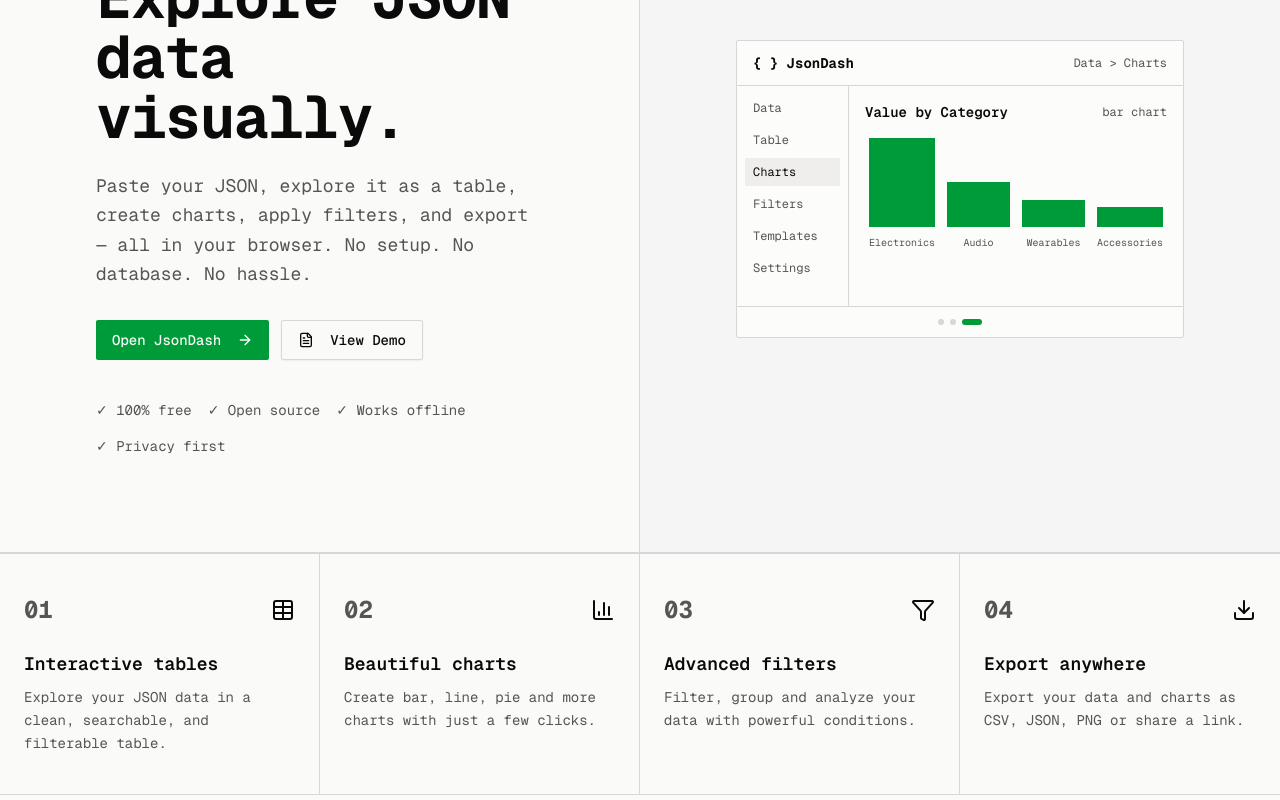
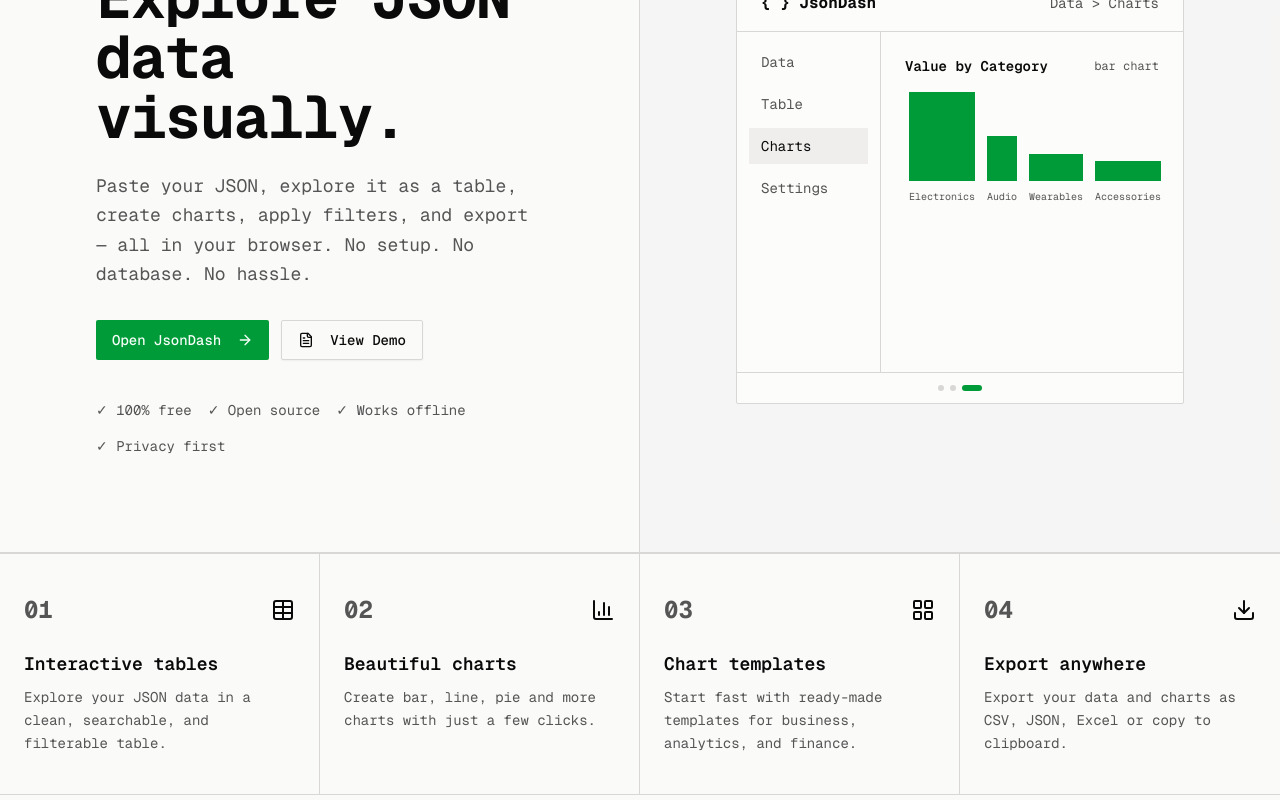
Before and after one commit to fdevaibhavpal/json2stats, a Next.js app: page / in a window 1280 px wide. Shown: the part 240-1040 px from the top of the page. Built offline with nearby package versions, Linux system fonts and the light colour scheme.

Commit message:
feat(landing): update features and add hover effects

```diff
--- a/src/components/landing/features-section.tsx
+++ b/src/components/landing/features-section.tsx
@@ -1,6 +1,6 @@
 'use client';
 
-import { Table, BarChart3, Filter, Download } from 'lucide-react';
+import { Table, BarChart3, LayoutGrid, Download } from 'lucide-react';
 
 const FEATURES = [
   {
@@ -17,14 +17,14 @@
   },
   {
     number: '03',
-    title: 'Advanced filters',
-    description: 'Filter, group and analyze your data with powerful conditions.',
-    icon: Filter,
+    title: 'Chart templates',
+    description: 'Start fast with ready-made templates for business, analytics, and finance.',
+    icon: LayoutGrid,
   },
   {
     number: '04',
     title: 'Export anywhere',
-    description: 'Export your data and charts as CSV, JSON, PNG or share a link.',
+    description: 'Export your data and charts as CSV, JSON, Excel or copy to clipboard.',
     icon: Download,
   },
 ];
@@ -36,13 +36,25 @@
         {FEATURES.map((feature) => {
           const Icon = feature.icon;
           return (
-            <div key={feature.number} className="px-6 py-10 sm:border-b lg:border-b-0 border-border">
-              <div className="flex items-center justify-between mb-6">
+            <div
+              key={feature.number}
+              className="group relative px-6 py-10 sm:border-b lg:border-b-0 border-border overflow-hidden transition-colors hover:bg-muted/40"
+            >
+              {/* Abstract light background, revealed on hover */}
+              <div
+                className="pointer-events-none absolute inset-0 opacity-0 group-hover:opacity-100 transition-opacity duration-500"
+                style={{
+                  background:
+                    'radial-gradient(circle at 85% 15%, color-mix(in oklch, var(--primary) 18%, transparent) 0%, transparent 55%), radial-gradient(circle at 10% 90%, color-mix(in oklch, var(--primary) 10%, transparent) 0%, transparent 50%)',
+                }}
+              />
+
+              <div className="relative flex items-center justify-between mb-6">
                 <span className="text-2xl font-bold text-muted-foreground font-mono">{feature.number}</span>
-                <Icon className="h-6 w-6 text-foreground" />
+                <Icon className="h-6 w-6 text-foreground transition-transform duration-300 group-hover:-translate-y-0.5 group-hover:scale-110 group-hover:text-primary" />
               </div>
-              <h3 className="font-semibold text-lg mb-2">{feature.title}</h3>
-              <p className="text-sm text-muted-foreground leading-relaxed">{feature.description}</p>
+              <h3 className="relative font-semibold text-lg mb-2">{feature.title}</h3>
+              <p className="relative text-sm text-muted-foreground leading-relaxed">{feature.description}</p>
             </div>
           );
         })}
--- a/src/components/landing/hero-demo-animation.tsx
+++ b/src/components/landing/hero-demo-animation.tsx
@@ -9,8 +9,6 @@
   { label: 'Data', step: 'input' },
   { label: 'Table', step: 'table' },
   { label: 'Charts', step: 'charts' },
-  { label: 'Filters', step: 'input' },
-  { label: 'Templates', step: 'input' },
   { label: 'Settings', step: 'input' },
 ];
 
@@ -56,19 +54,19 @@
       onMouseEnter={() => setPaused(true)}
       onMouseLeave={() => setPaused(false)}
     >
-      <div className="flex items-center justify-between px-4 py-3 border-b border-border">
-        <span className="font-mono font-bold text-sm">{'{ }'} JsonDash</span>
-        <span className="text-xs text-muted-foreground font-mono transition-all duration-500">
+      <div className="flex items-center justify-between px-6 py-4 border-b border-border">
+        <span className="font-mono font-bold text-base">{'{ }'} JsonDash</span>
+        <span className="text-sm text-muted-foreground font-mono transition-all duration-500">
           {BREADCRUMB[step]}
         </span>
       </div>
       <div className="flex">
-        <div className="w-28 border-r border-border p-2 space-y-1 text-xs font-mono text-muted-foreground hidden sm:block">
+        <div className="w-36 border-r border-border p-3 space-y-1.5 text-sm font-mono text-muted-foreground hidden sm:block">
           {SIDEBAR_ITEMS.map((item) => (
             <div
               key={item.label}
               className={cn(
-                'px-2 py-1.5 rounded-sm transition-colors duration-500',
+                'px-3 py-2 rounded-sm transition-colors duration-500',
                 item.step === step ? 'bg-muted text-foreground' : ''
               )}
             >
@@ -77,7 +75,7 @@
           ))}
         </div>
 
-        <div className="flex-1 p-4 min-h-[220px] relative overflow-hidden">
+        <div className="flex-1 p-6 min-h-[340px] relative overflow-hidden">
           {/* JSON Input step */}
           <div
             className={cn(
```
